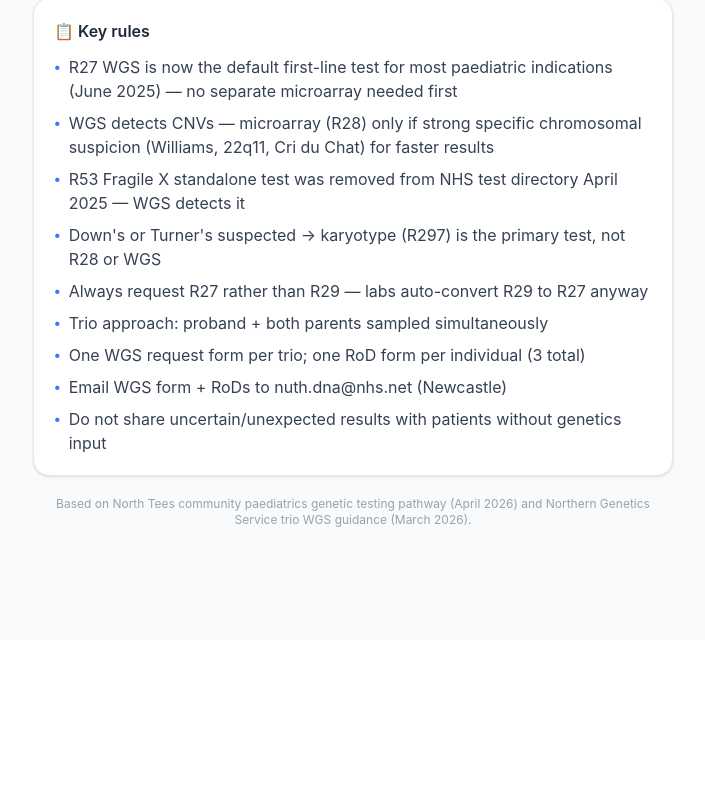
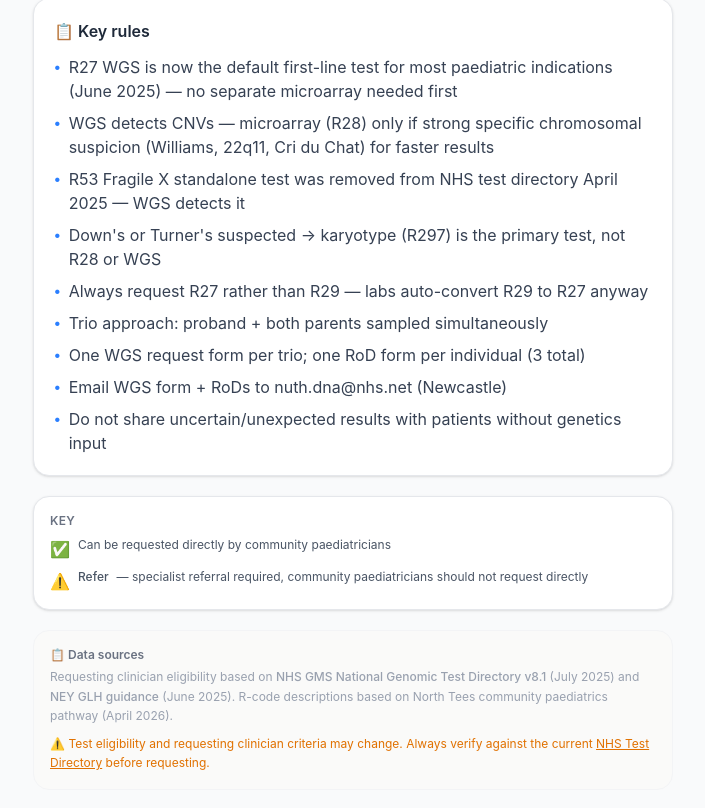
Before and after one commit to tedotedo/geneguide, a React (Vite) app: page /ref in a window 1280 px wide. Shown: the part 2212-3020 px from the top of the page, without its empty margins (287-992 px from the left). Before the commit the page ends 2852 px from the top, so only its background shows below. Built offline with nearby package versions, Linux system fonts and the light colour scheme.

Commit message:
feat: add symbol key and data source notes throughout app

```diff
--- a/src/pages/ArrangeTrio.tsx
+++ b/src/pages/ArrangeTrio.tsx
@@ -184,6 +184,33 @@ export default function ArrangeTrio() {
         <p className="text-base text-gray-500">Step-by-step checklist — NEY Genomic Laboratory Hub</p>
       </div>
 
+      {/* Symbol key */}
+      <div className="bg-white rounded-2xl border border-gray-200 shadow-sm p-4 space-y-2">
+        <p className="text-xs font-semibold text-gray-500 uppercase tracking-wide mb-2">Key</p>
+        <div className="flex items-start gap-2">
+          <span className="text-base shrink-0">✅</span>
+          <p className="text-xs text-gray-600">Can be requested directly by community paediatricians</p>
+        </div>
+        <div className="flex items-start gap-2">
+          <span className="text-base shrink-0">⚠️</span>
+          <p className="text-xs text-gray-600">Specialist referral required — community paediatricians should refer rather than request directly</p>
+        </div>
+        <div className="mt-2 pt-2 border-t border-gray-100">
+          <p className="text-xs text-gray-400 leading-relaxed">
+            Based on NHS Genomic Medicine Service National Test Directory v8.1 (July 2025) and NEY Genomic Laboratory Hub guidance (last updated June 2025). Requesting clinician eligibility may change — always verify against the current{' '}
+            <a
+              href="https://www.england.nhs.uk/publication/national-genomic-test-directories/"
+              target="_blank"
+              rel="noopener noreferrer"
+              className="text-blue-500 underline"
+            >
+              NHS Test Directory
+            </a>
+            {' '}before requesting.
+          </p>
+        </div>
+      </div>
+
       {/* Progress */}
       <div className="bg-white rounded-2xl border border-gray-200 shadow-sm p-4">
         <div className="flex justify-between text-sm mb-2">
--- a/src/pages/QuickRef.tsx
+++ b/src/pages/QuickRef.tsx
@@ -171,10 +171,39 @@ export default function QuickRef() {
         </div>
       </div>
 
+      {/* Symbol key */}
+      <div className="bg-white rounded-2xl border border-gray-200 shadow-sm p-4 space-y-2">
+        <p className="text-xs font-semibold text-gray-500 uppercase tracking-wide mb-2">Key</p>
+        <div className="flex items-start gap-2">
+          <span className="text-base shrink-0">✅</span>
+          <p className="text-xs text-gray-600">Can be requested directly by community paediatricians</p>
+        </div>
+        <div className="flex items-start gap-2">
+          <span className="text-base shrink-0">⚠️</span>
+          <p className="text-xs text-gray-600 font-medium">Refer</p>
+          <p className="text-xs text-gray-600">— specialist referral required, community paediatricians should not request directly</p>
+        </div>
+      </div>
+
       {/* Attribution */}
-      <p className="text-xs text-gray-400 text-center">
-        Based on North Tees community paediatrics genetic testing pathway (April 2026) and Northern Genetics Service trio WGS guidance (March 2026).
-      </p>
+      <div className="bg-stone-50 rounded-2xl border border-gray-100 p-4">
+        <p className="text-xs text-gray-500 font-semibold mb-1">📋 Data sources</p>
+        <p className="text-xs text-gray-400 leading-relaxed">
+          Requesting clinician eligibility based on <span className="font-medium">NHS GMS National Genomic Test Directory v8.1</span> (July 2025) and <span className="font-medium">NEY GLH guidance</span> (June 2025). R-code descriptions based on North Tees community paediatrics pathway (April 2026).
+        </p>
+        <p className="text-xs text-amber-600 mt-2 leading-relaxed">
+          ⚠️ Test eligibility and requesting clinician criteria may change. Always verify against the current{' '}
+          <a
+            href="https://www.england.nhs.uk/publication/national-genomic-test-directories/"
+            target="_blank"
+            rel="noopener noreferrer"
+            className="underline"
+          >
+            NHS Test Directory
+          </a>
+          {' '}before requesting.
+        </p>
+      </div>
     </div>
   )
 }
--- a/src/pages/TestSelector.tsx
+++ b/src/pages/TestSelector.tsx
@@ -578,9 +578,13 @@ export default function TestSelector() {
       {/* Quick turnaround singles — always shown once past start */}
       {step !== 'start' && step !== 'out_of_scope' && (
         <Card>
-          <p className="text-xs font-semibold text-gray-400 uppercase tracking-wide mb-3">
+          <p className="text-xs font-semibold text-gray-400 uppercase tracking-wide mb-2">
             Also consider at any stage — quick turnaround single gene tests
           </p>
+          <div className="flex gap-3 mb-3">
+            <span className="text-xs text-gray-400 flex items-center gap-1">✅ Community paeds</span>
+            <span className="text-xs text-gray-400 flex items-center gap-1">⚠️ Refer to specialist</span>
+          </div>
           <div className="space-y-2">
             {QUICK_SINGLES.map(q => (
               <div key={q.code} className="flex flex-col gap-1">
```
